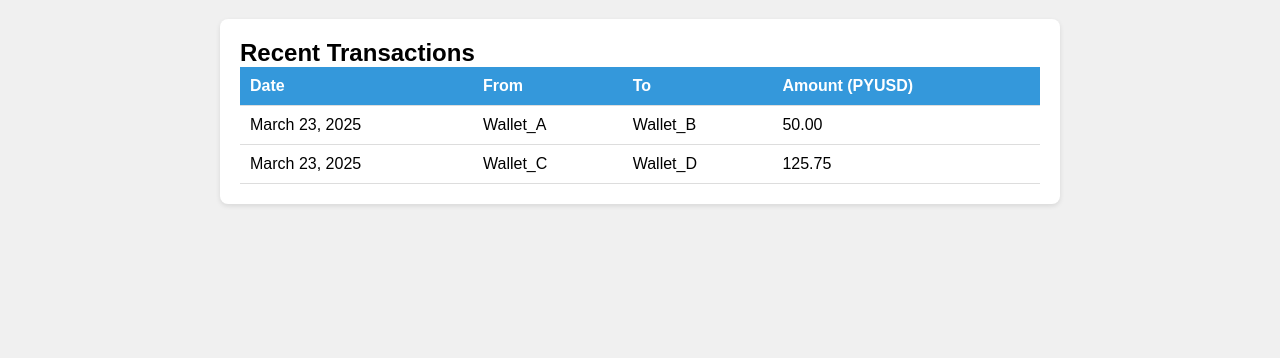
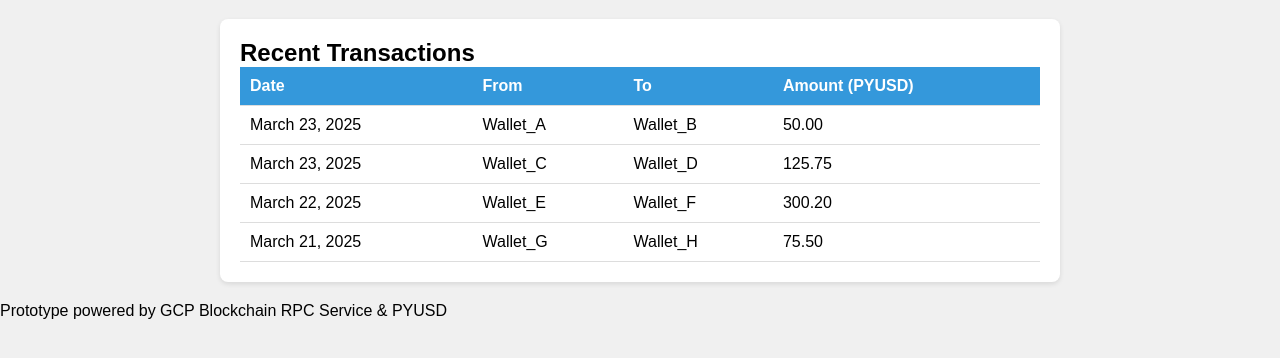
Before and after one commit to Dimkarastam/pyusd-dashboard, a plain HTML site: page index.html in a window 1280 px wide. Shown: the part 78-436 px from the top of the page. Drawn offline with Linux system fonts and the light colour scheme.

Commit message:
Update index.html

```diff
--- a/index.html
+++ b/index.html
@@ -34,9 +34,24 @@
                         <td>Wallet_D</td>
                         <td>125.75</td>
                     </tr>
+                    <tr>
+                        <td>March 22, 2025</td>
+                        <td>Wallet_E</td>
+                        <td>Wallet_F</td>
+                        <td>300.20</td>
+                    </tr>
+                    <tr>
+                        <td>March 21, 2025</td>
+                        <td>Wallet_G</td>
+                        <td>Wallet_H</td>
+                        <td>75.50</td>
+                    </tr>
                 </tbody>
             </table>
         </section>
     </main>
+    <footer>
+        <p>Prototype powered by GCP Blockchain RPC Service & PYUSD</p>
+    </footer>
 </body>
 </html>
```
